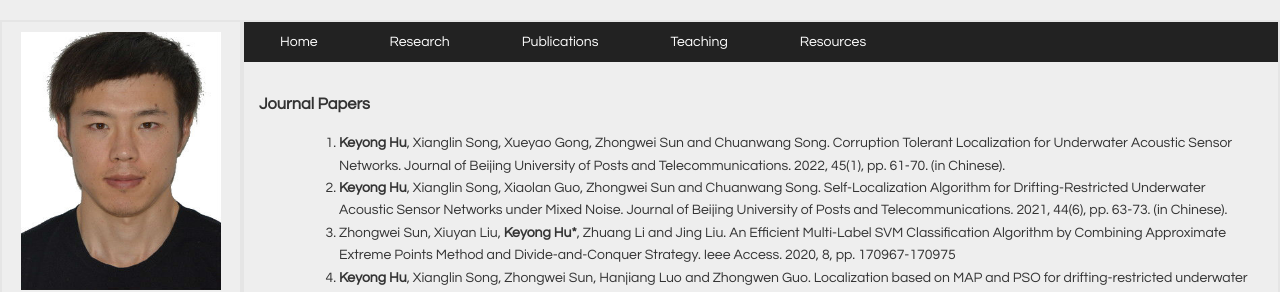
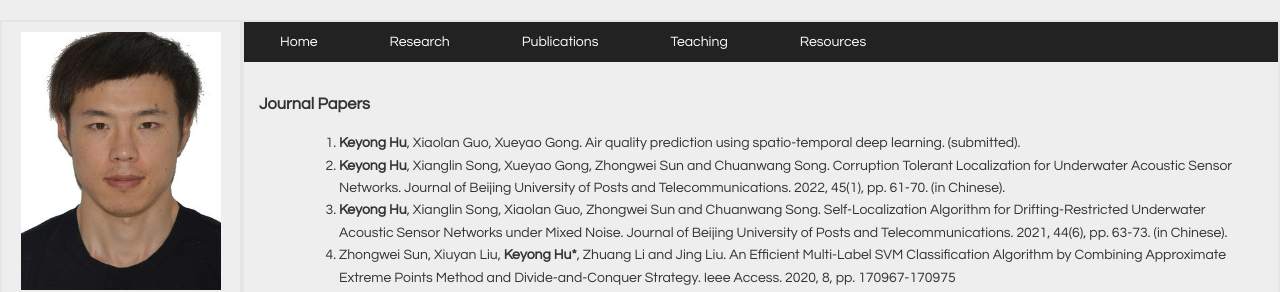
Before and after one commit to keyonghu/keyonghu.github.io, a plain HTML site: page publications.html in a window 1280 px wide. Shown: the top 292 px of the page. Drawn offline with Linux system fonts and the light colour scheme.

Commit message:
Update publications.html

```diff
--- a/publications.html
+++ b/publications.html
@@ -50,6 +50,7 @@
        	      		<dd>
 
               			<ol>
+			<li><b>Keyong Hu</b>, Xiaolan Guo, Xueyao Gong. Air quality prediction using spatio-temporal deep learning. (submitted).
 			<li><b>Keyong Hu</b>, Xianglin Song, Xueyao Gong, Zhongwei Sun and Chuanwang Song. Corruption Tolerant Localization for Underwater Acoustic Sensor Networks. Journal of Beijing University of Posts and Telecommunications. 2022, 45(1), pp. 61-70. (in Chinese).
 			<li><b>Keyong Hu</b>, Xianglin Song, Xiaolan Guo, Zhongwei Sun and Chuanwang Song. Self-Localization Algorithm for Drifting-Restricted Underwater Acoustic Sensor Networks under Mixed Noise. Journal of Beijing University of Posts and Telecommunications. 2021, 44(6), pp. 63-73. (in Chinese).
 			<li>Zhongwei Sun, Xiuyan Liu, <b>Keyong Hu*</b>, Zhuang Li and Jing Liu. An Efficient Multi-Label SVM Classification Algorithm by Combining Approximate Extreme Points Method and Divide-and-Conquer Strategy. Ieee Access. 2020, 8, pp. 170967-170975</li>
```
